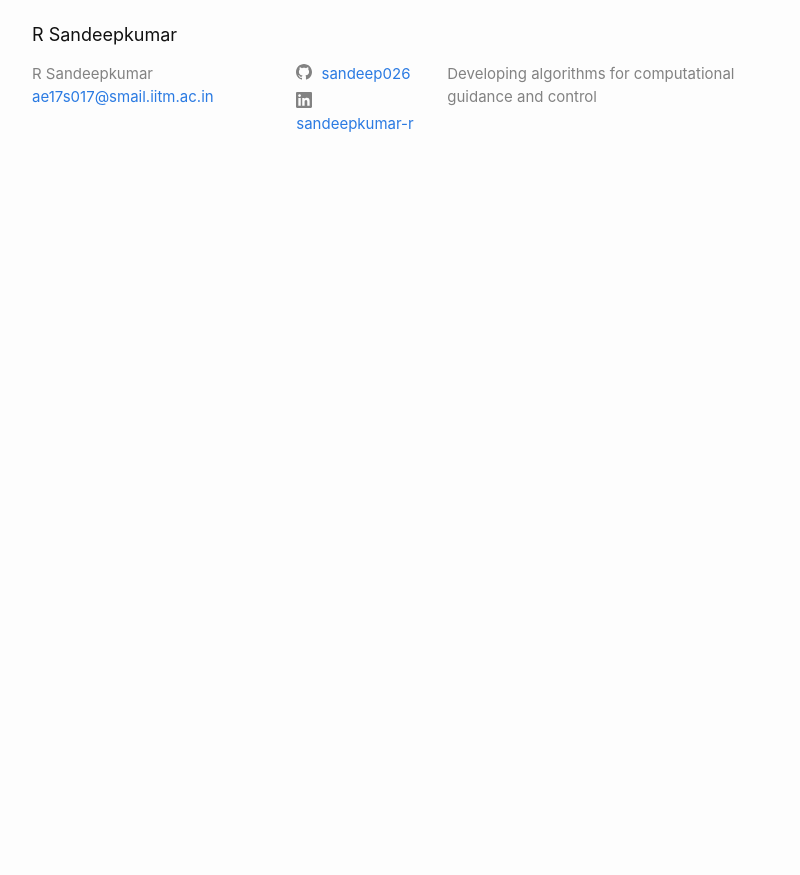
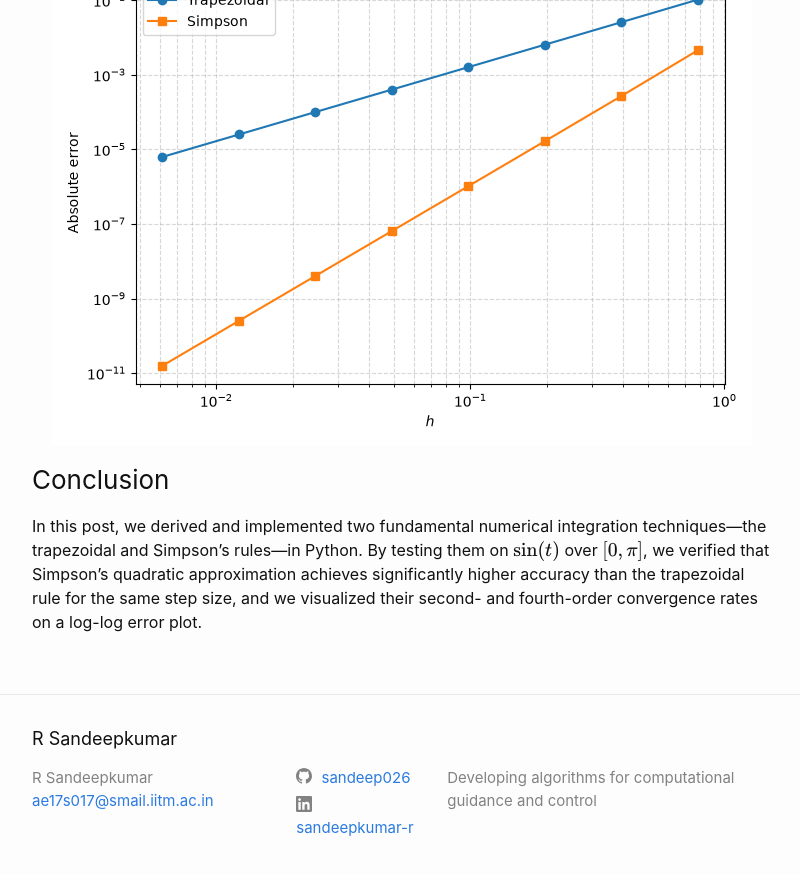
Before and after one commit to sandeep026/sandeep026.github.io, a Jekyll site: the page built from _posts/2023-10-30-p2.md, in a window 1280 px wide and 900 px high, scrolled down 6750 px. Shown: the top 875 px of the window, without its empty margins (238-1038 px from the left). Built offline with Jekyll 4.4.1, drawn with Linux system fonts in a browser that asks for light colours; formulas are drawn with MathJax 3; before the commit the page ends 6946 px from its top, so only the background shows below that.

Commit message:
Update 2023-10-30-p2.md

````diff
--- a/_posts/2023-10-30-p2.md
+++ b/_posts/2023-10-30-p2.md
@@ -254,3 +254,8 @@ plt.legend()
 plt.tight_layout()
 plt.show()
 ```
+<p align="center"> <img caption="Error vs grid width" src="/error_trap_simp.png" /> </p>
+
+### Conclusion
+
+In this post, we derived and implemented two fundamental numerical integration techniques—the trapezoidal and Simpson's rules—in Python. By testing them on $\sin(t)$ over $[0, \pi]$, we verified that Simpson's quadratic approximation achieves significantly higher accuracy than the trapezoidal rule for the same step size, and we visualized their second- and fourth-order convergence rates on a log-log error plot.
````
